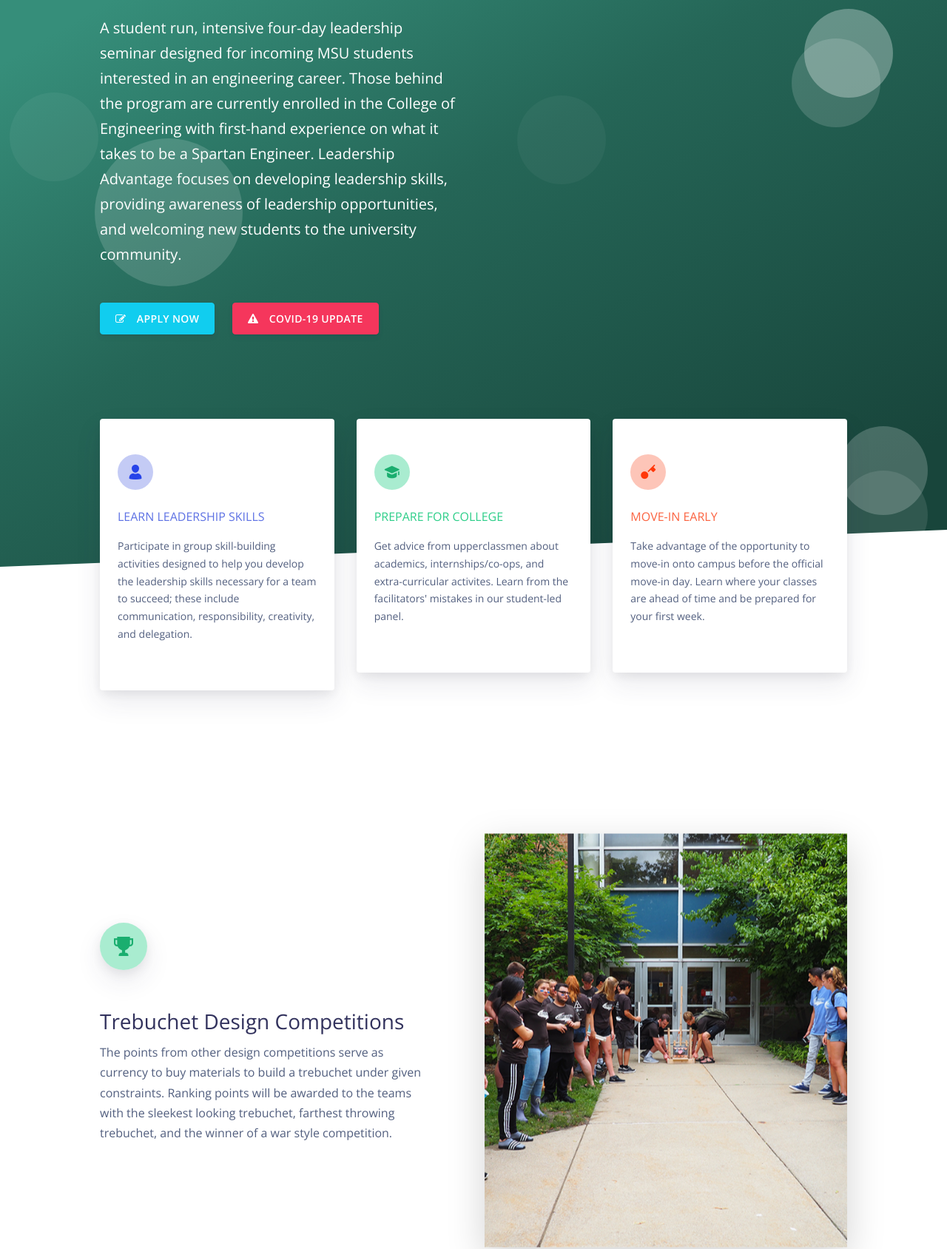
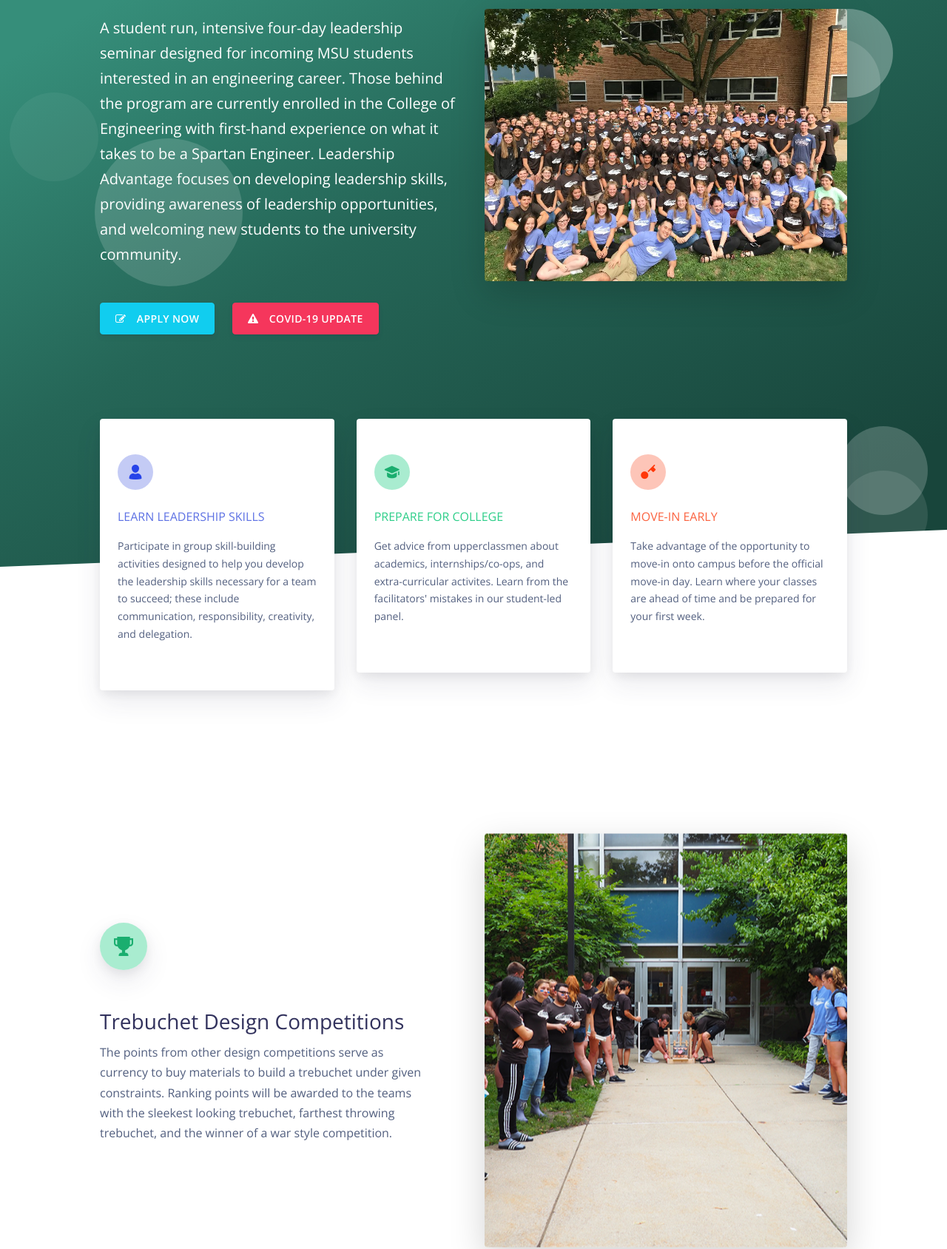
Before and after one commit to msuleadershipadvantage/msuleadershipadvantage.github.io, a website: page index.html in a window 1280 px wide. Shown: the part 268-1956 px from the top of the page at 74% size. Drawn offline with nearby package versions, Linux system fonts and the light colour scheme.

Commit message:
added group photo to home page, rounded images

```diff
--- a/index.html
+++ b/index.html
@@ -109,7 +109,7 @@
                 </div>
                 <div class="container py-lg-md d-flex">
                     <div class="col px-0">
-                        <div class="row">
+                        <div class="row d-flex flex-wrap align-items-center">
                             <div class="col-lg-6">
                                 <h1 class="display-3  text-white">Leadership Advantage 2020
                                     <span>Michigan State University</span>
@@ -169,6 +169,9 @@
 
 
                             </div>
+                            <div class="col-lg-6 mt-5">
+                                <img src="/assets/img/pictures/group-pic-2018.jpg" alt="Group Picture 2018" class="img-fluid shadow-lg rounded">
+                            </div>
                         </div>
                     </div>
                 </div>
@@ -227,7 +230,7 @@
             <div class="container">
                 <div class="row row-grid align-items-center">
                     <div class="col-md-6 order-md-2">
-                        <img src="assets/img/theme/promo-1.png" class="img-fluid floating shadow-lg">
+                        <img src="assets/img/theme/promo-1.png" class="img-fluid floating shadow-lg rounded">
                     </div>
                     <div class="col-md-6 order-md-1">
                         <div class="pr-md-5">
@@ -273,7 +276,7 @@
             <div class="container">
                 <div class="row row-grid align-items-center">
                     <div class="col-md-6 order-md-2">
-                        <img src="assets/img/pictures/volleyball.jpg" class="img-fluid floating shadow-lg">
+                        <img src="assets/img/pictures/volleyball.jpg" class="img-fluid floating shadow-lg rounded">
                     </div>
                     <div class="col-md-6 order-md-1">
                         <div class="pr-md-5">
```
Also changed, not shown: 1 other file.
